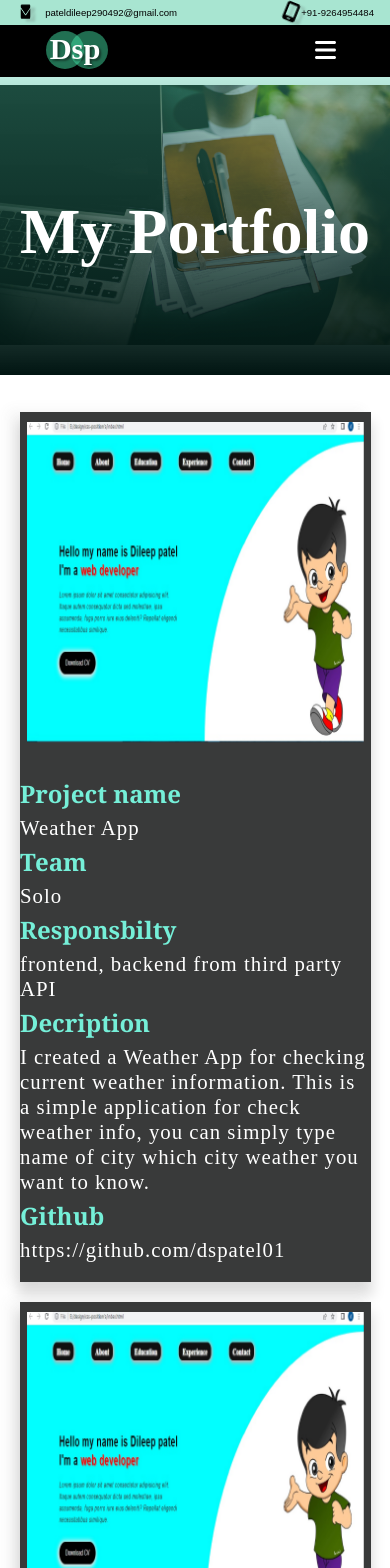
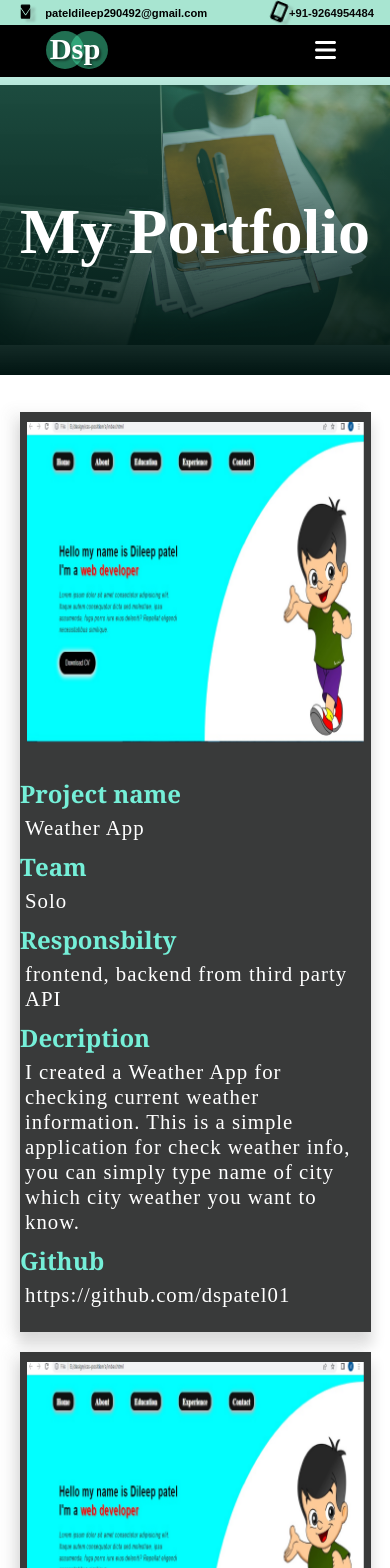
Before and after one commit to dspatel01/my-portfolio, a React (Create React App) app: page /gallery in a window 390 px wide. Shown: the top 1568 px of the page. Built offline with nearby package versions, Linux system fonts and the light colour scheme.

Commit message:
mobile screen font setup

```diff
--- a/src/components/Intro/intro.scss
+++ b/src/components/Intro/intro.scss
@@ -11,7 +11,6 @@
     padding: 30px 0;
 
     .image {
-
         position: relative;
         width: 352px;
         height: 400px;
@@ -30,11 +29,9 @@
         width: 300px;
         height: 350px;
         content: "";
-        background:linear-gradient(rgba(238, 234, 234, 0.068),rgba(14, 13, 13, 0.349));
-
+        background: linear-gradient(rgba(238, 234, 234, 0.068), rgba(14, 13, 13, 0.349));
     }
     .textContent {
-
         position: relative;
         width: 50%;
         height: fit-content;
@@ -46,32 +43,29 @@
             letter-spacing: 1px;
             padding-bottom: 20px;
             font-weight: 100;
-            a{
+            a {
                 text-decoration: none;
                 color: rgb(10, 243, 243);
                 padding-left: 20px;
 
-            button{
+                button {
                     margin-top: 25px;
                     padding: 10px 15px;
-                background: linear-gradient(rgb(21, 26, 24),blue);
+                    background: linear-gradient(rgb(21, 26, 24), blue);
                     border: none;
                     outline: none;
                     color: white;
                     box-shadow: 0 7px 15px 2px rgb(36, 35, 35);
                     transition: 0.5s;
-
                 }
             }
-            button:hover{
-
+            button:hover {
                 border: none;
                 outline: none;
                 scale: 1.2;
                 // box-shadow: 0 0px -1px 2px rgba(36, 35, 35, 0.76);
-                background: linear-gradient(rgb(43, 62, 231),rgb(5, 92, 99));
+                background: linear-gradient(rgb(43, 62, 231), rgb(5, 92, 99));
             }
-
         }
     }
 }
@@ -97,9 +91,11 @@
             padding: 30px 20px;
 
             h2 {
-                font-size: 1.3rem;
+                text-align: center;
+                font-size: 1rem;
                 letter-spacing: 1.2px;
                 line-height: 27px;
+                word-break: keep-all;
             }
         }
     }
--- a/src/components/header/header.scss
+++ b/src/components/header/header.scss
@@ -65,13 +65,15 @@
             }
             .right {
                 max-width: 100%;
-                height: 380px;
+                height: 340px;
                 margin-right: 1px;
+                display: flex;
+                align-items: center;
+                justify-content: center;
 
                 img {
-                    width: 100%;
-
-                    height: 380px;
+                    width: 90%;
+                    height: 340px;
                 }
             }
         }
--- a/src/components/topHead/top.scss
+++ b/src/components/topHead/top.scss
@@ -49,9 +49,10 @@
             display: flex;
             align-items: center;
             .emailDetail {
-                font-size: 0.6rem;
+                font-size: 0.7rem;
                 display: flex;
                 align-items: center;
+                font-weight: 600;
               i{
                     font-size: 0.4rem;
                     filter: drop-shadow(5px 3px 1px #50545334);
@@ -62,8 +63,9 @@
             .mobileDetails {
                 display: flex;
                 align-items: center;
-                font-size: 0.6rem;
+                font-size: 0.7rem;
                 color: rgb(6, 6, 6);
+                font-weight: 600;
 
                 i{
 
--- a/src/pages/gallery/gallery.scss
+++ b/src/pages/gallery/gallery.scss
@@ -141,5 +141,28 @@
 @media (max-width: 768px) {
     .project-container {
         width: 100%;
+
+        .project-card {
+            .right {
+                margin-top: 30px;
+                width: 350px;
+                h3 {
+                    color: rgb(117, 239, 216);
+                    padding-top: 5px;
+                    font-family: Georgia, "Times New Roman", Times, serif;
+                    font-size: 1.5rem;
+
+                }
+                .pwork {
+                    padding: 5px;
+                    line-height: 25px;
+                    letter-spacing: 1px;
+                    color: rgb(255, 255, 255);
+                    font-family: serif;
+                    font-size: 1rem;
+
+                }
+            }
+        }
     }
 }
--- a/src/pages/home/Home.js
+++ b/src/pages/home/Home.js
@@ -17,7 +17,7 @@ const Home = () => {
             <img src={two} alt="" />
           </div>
           <div className="right">
-            <h2>Welcome to my portfolio website!</h2>
+            <h2>Welcome to my portfolio</h2>
             {
               data.map((item, i) => {
                 return (
@@ -27,14 +27,6 @@ const Home = () => {
                 )
               })
             }
-            <p>
-              {/* I am thrilled to introduce myself as a passionate and dedicatd website developer,
-              specializing in creating stunnuing and functional website. If you are a fresh talent
-              looking to make your mark in the word of website developement, you have come to the
-              right place. with a keen eye for design, a love for coding, and a commitment to
-              delivering high quality result,I am eager to showcase me skills and experties. */}
-
-            </p>
           </div>
         </div>
       </div>
@@ -46,8 +38,6 @@ const Home = () => {
             <div className="box box1"></div>
             <div className="box"></div>
           </div>
-
-      {/* <AboutIntro /> */}
     </>
   )
 }
--- a/src/pages/home/home.scss
+++ b/src/pages/home/home.scss
@@ -45,7 +45,7 @@
 .patern {
     display: flex;
     justify-content: center;
-    margin: 60px 0;
+    margin: 30px 0;
     border-radius: 50%;
 
     .box {
@@ -102,9 +102,9 @@
     .home-container {
         width: 100%;
         height: fit-content;
-        padding: 5px 0 15px 0;
-        h3 {
-            margin-top: 25px;
+        padding: 0px 0 0px 0;
+        h2 {
+            margin-top: 2px;
         }
         .intro-section {
             width: 100%;
@@ -121,7 +121,7 @@
                 width: 90%;
 
                 h2 {
-                    font-size: 5vmin;
+                    font-size: 6vmin;
                     padding-bottom: 30px;
                     letter-spacing: 1px;
                 }
@@ -129,7 +129,7 @@
                     font-family: serif;
                     line-height: 27px;
                     letter-spacing: 1px;
-                    font-size: 22px;
+                    // font-size: 18px;
                 }
             }
         }
```
Lines whose indentation alone changed are shown as unchanged.
